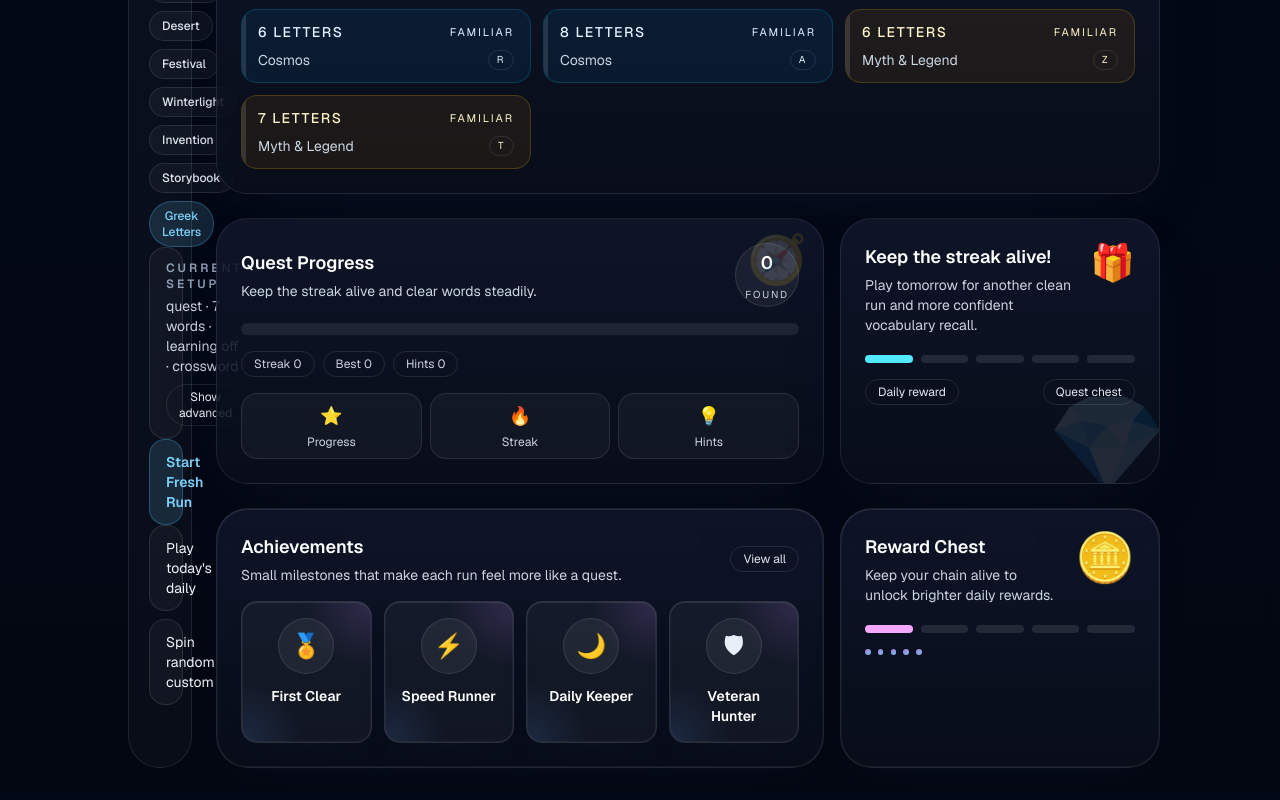
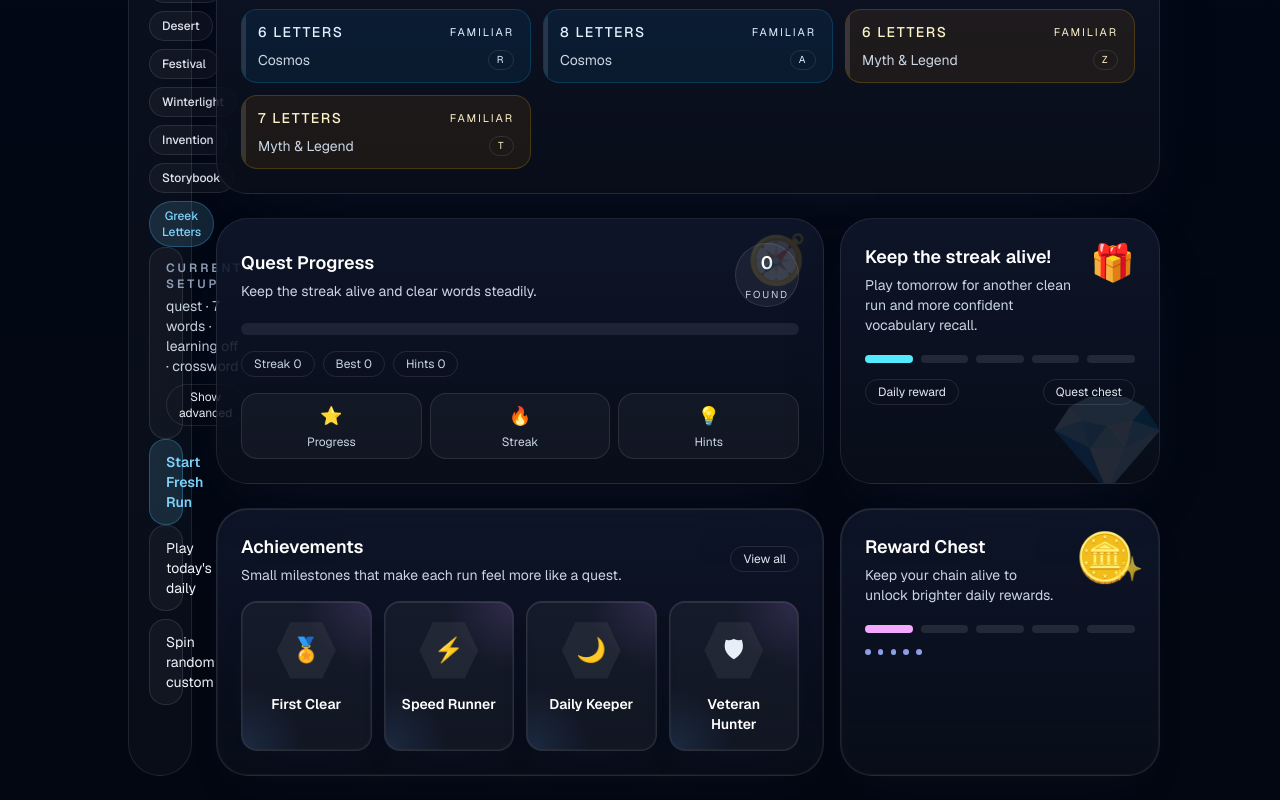
Before and after one commit to dmoliveira/ai-word-puzzle, a Next.js app: page / in a window 1280 px wide. Shown: the part 2094-2894 px from the top of the page. Built offline with nearby package versions, Linux system fonts and the light colour scheme.

Commit message:
Polish achievement badge shapes

```diff
--- a/app/components/word-puzzle-studio.tsx
+++ b/app/components/word-puzzle-studio.tsx
@@ -2041,7 +2041,7 @@ function getSolvedTrailClass(state: PersistedRunState, cell: PuzzleBoardCell) {
                     ["🛡", "Veteran Hunter"],
                   ].map(([icon, label]) => (
                     <div key={label} className="quest-card-glow quest-card-frame rounded-2xl border border-white/10 bg-white/4 px-4 py-4 text-center">
-                      <div className="mx-auto grid size-14 place-items-center rounded-full border border-white/10 bg-white/6 text-2xl">{icon}</div>
+                      <div className="quest-badge mx-auto grid size-16 place-items-center border border-white/10 bg-white/6 text-2xl">{icon}</div>
                       <div className="mt-3 text-sm font-semibold text-white">{label}</div>
                     </div>
                   ))}
@@ -2054,7 +2054,10 @@ function getSolvedTrailClass(state: PersistedRunState, cell: PuzzleBoardCell) {
                     <h3 className="text-lg font-semibold text-white">Reward Chest</h3>
                     <p className="mt-1 text-sm text-slate-300">Keep your chain alive to unlock brighter daily rewards.</p>
                   </div>
-                  <div className="text-5xl">🪙</div>
+                  <div className="relative text-5xl">
+                    🪙
+                    <span className="absolute -bottom-1 -right-2 text-2xl opacity-70">✨</span>
+                  </div>
                 </div>
                 <div className="mt-5 flex items-center gap-2">
                   {[0, 1, 2, 3, 4].map((index) => (
--- a/app/globals.css
+++ b/app/globals.css
@@ -146,6 +146,10 @@ body::before {
   opacity: 0.9;
 }
 
+.quest-badge {
+  clip-path: polygon(25% 6%, 75% 6%, 96% 50%, 75% 94%, 25% 94%, 4% 50%);
+}
+
 .completion-burst::before,
 .completion-burst::after {
   position: absolute;
```
